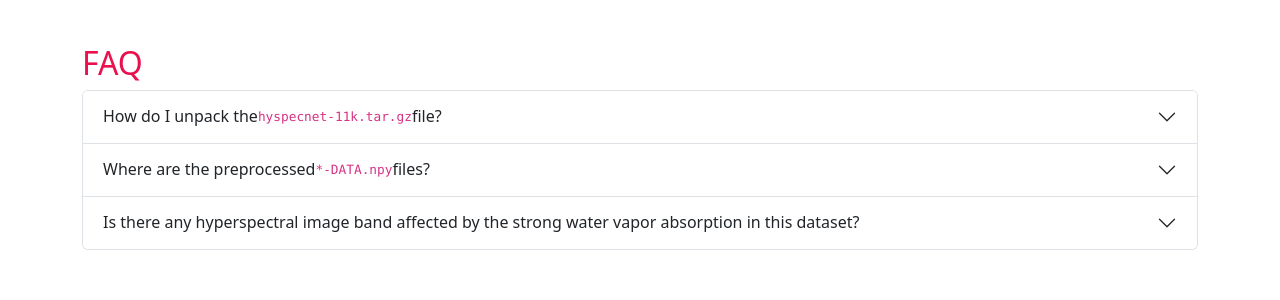
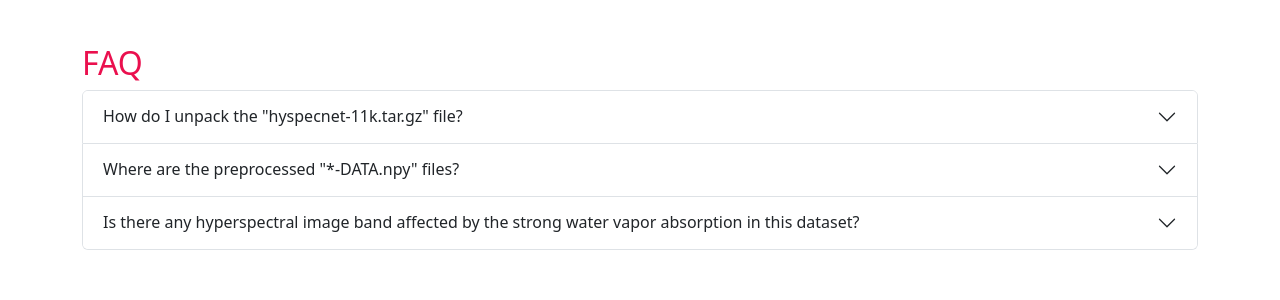
Before and after one commit to rsim-tu-berlin/hyspecnet.rsim.berlin, a Jekyll site: the page built from index.md, in a window 1280 px wide. Shown: the part 1733-2033 px from the top of the page. Built offline with Jekyll 4.4.1, drawn with Linux system fonts in a browser that asks for light colours.

Commit message:
Change FAQ question formatting

```diff
--- a/index.md
+++ b/index.md
@@ -80,7 +80,7 @@ For further details about HySpecNet-11K, please see our paper:
         <div class="accordion-item">
             <h2 class="accordion-header" id="headingOne">
             <button class="accordion-button collapsed" type="button" data-bs-toggle="collapse" data-bs-target="#collapseOne" aria-expanded="false" aria-controls="collapseOne">
-                How do I unpack the <code class="language-bash">hyspecnet-11k.tar.gz</code> file?
+                How do I unpack the &quot;hyspecnet-11k.tar.gz&quot; file?
             </button>
             </h2>
             <div id="collapseOne" class="accordion-collapse collapse" aria-labelledby="headingOne" data-bs-parent="#accordionExample">
@@ -93,7 +93,7 @@ For further details about HySpecNet-11K, please see our paper:
         <div class="accordion-item">
             <h2 class="accordion-header" id="headingTwo">
             <button class="accordion-button collapsed" type="button" data-bs-toggle="collapse" data-bs-target="#collapseTwo" aria-expanded="false" aria-controls="collapseTwo">
-                Where are the preprocessed <code class="language-bash">*-DATA.npy</code> files?
+                Where are the preprocessed &quot;*-DATA.npy&quot; files?
             </button>
             </h2>
             <div id="collapseTwo" class="accordion-collapse collapse" aria-labelledby="headingTwo" data-bs-parent="#accordionExample">
```
